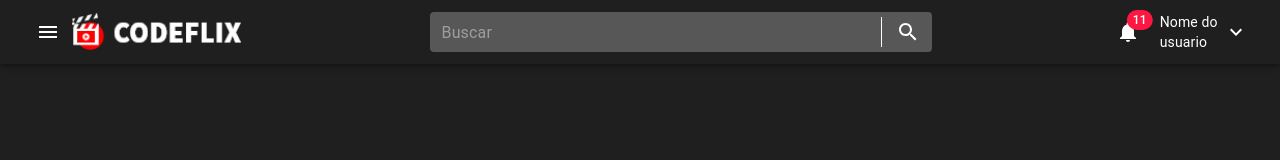
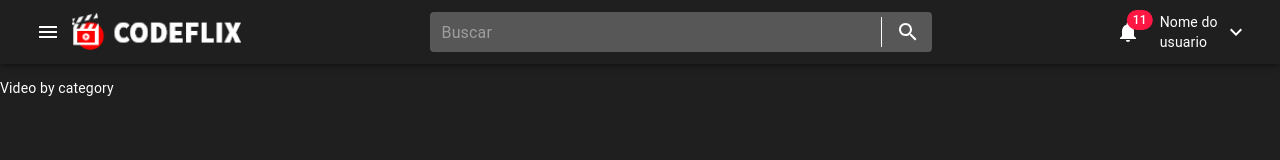
Before and after one commit to paulori22/codeflix-microservice, a React (Create React App) app: page /categories/1 in a window 1280 px wide. Shown: the top 160 px of the page. Built offline with nearby package versions, Linux system fonts and the light colour scheme; the HTML template or start-up script is replaced by a standard one.

Commit message:
Creating Home Page - Creating base Page component - Lesson 1

```diff
--- /dev/null
+++ b/src/components/Page.tsx
@@ -0,0 +1,35 @@
+import { makeStyles } from "@material-ui/core/styles";
+import clsx from "clsx";
+
+const useStyles = makeStyles((theme) => ({
+  root: (props: PageProps) => ({
+    height: "inherit",
+    paddingTop: props.margin === "normal" ? 48 : 62,
+    [theme.breakpoints.up("md")]: {
+      paddingTop: props.margin === "normal" ? 64 : 80,
+    },
+    "&::after": {
+      [theme.breakpoints.down(theme.breakpoints.values.mobile)]: {
+        display: "block",
+        content: '""',
+        paddingTop: 100,
+      },
+    },
+  }),
+}));
+
+interface PageProps {
+  classes?: {
+    root?: any;
+  };
+  margin?: "normal" | "large";
+}
+
+const Page: React.FunctionComponent<PageProps> = (props) => {
+  const { classes: propClasses = {}, margin = "normal" } = props;
+  const classes = useStyles({ classes: propClasses, margin });
+  const classRoot = clsx(classes.root, propClasses.root);
+  return <div className={classRoot}>{props.children}</div>;
+};
+
+export default Page;
--- a/src/pages/Home.tsx
+++ b/src/pages/Home.tsx
@@ -1,10 +1,11 @@
+import Page from "../components/Page";
 
 const Home: React.FunctionComponent = (props) => {
-    return (
-        <div>
-            Home page
-        </div>
-    );
+  return (
+    <Page>
+      <p>Home page</p>
+    </Page>
+  );
 };
 
 export default Home;
--- a/src/pages/VideosByCategory.tsx
+++ b/src/pages/VideosByCategory.tsx
@@ -1,5 +1,11 @@
+import Page from "../components/Page";
+
 const VideosByCategory: React.FunctionComponent = (props) => {
-  return <div>Video by category</div>;
+  return (
+    <Page>
+      <p>Video by category</p>
+    </Page>
+  );
 };
 
 export default VideosByCategory;
--- a/src/theme.ts
+++ b/src/theme.ts
@@ -49,6 +49,16 @@ const theme = createMuiTheme({
         backgroundColor: palette.background?.default,
       },
     },
+    MuiCssBaseline: {
+      "@global": {
+        "html, body, #root, #root>div:nth-child(2)": {
+          height: "100%",
+        },
+        body: {
+          overflowX: "hidden",
+        },
+      },
+    },
   },
 });
 
```
Also changed, not shown: src/index.tsx (+5 -6 lines), src/index.css (deleted).
